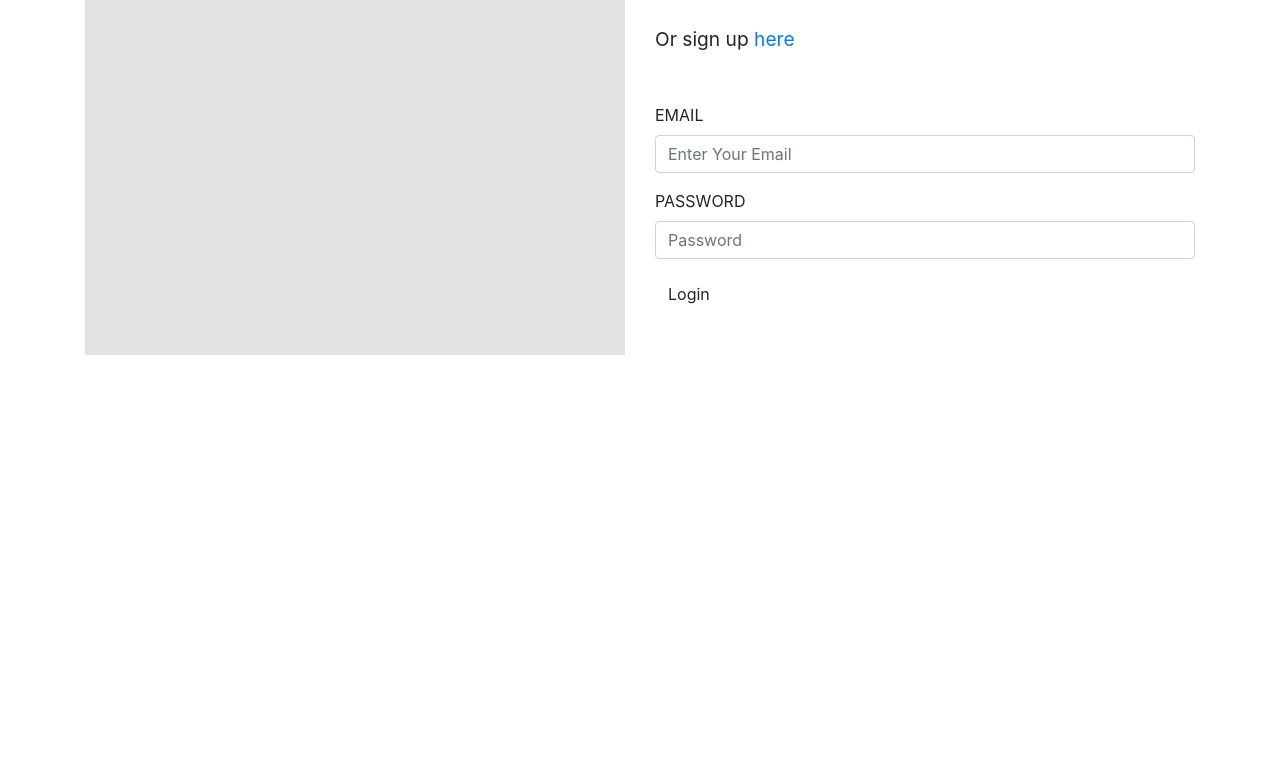
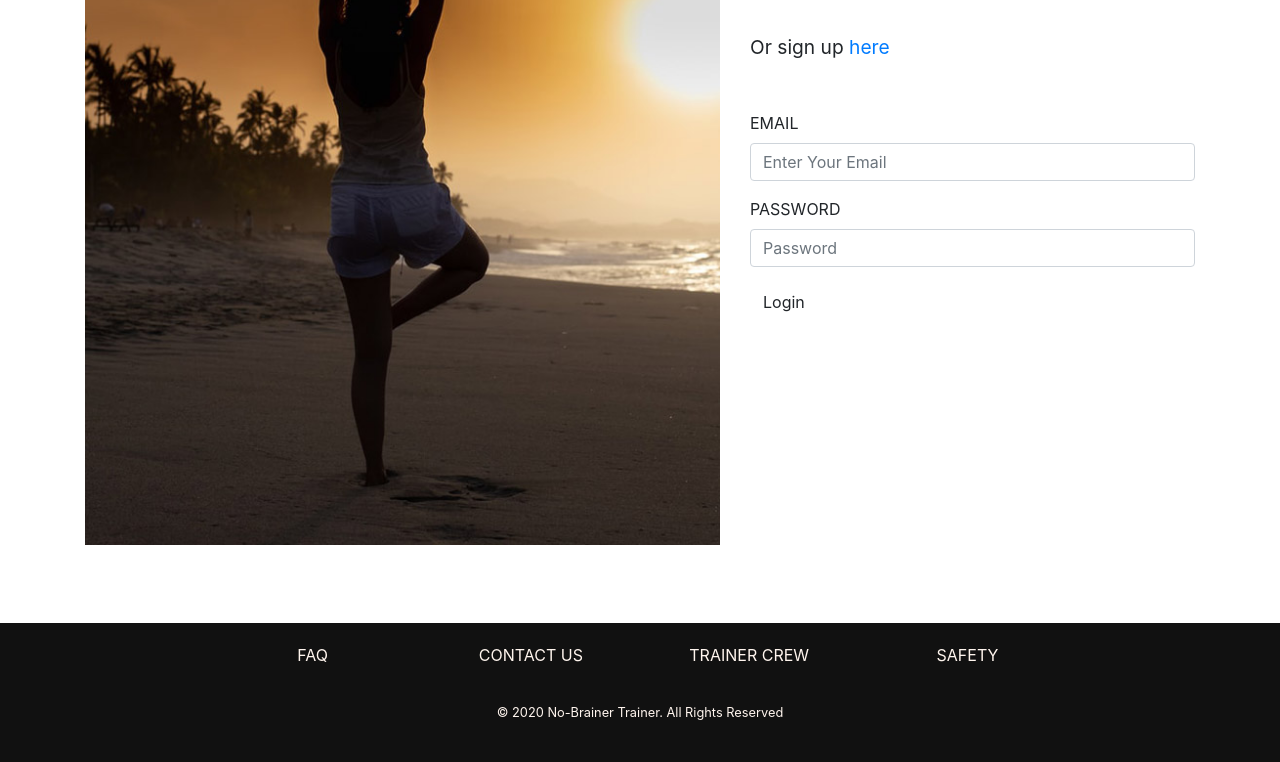
Before and after one commit to pmhagwood/no-brainertrainer, a website: page public/login.html in a window 1280 px wide. Shown: the part 301-1063 px from the top of the page. Before the commit the page ends 800 px from the top, so only its background shows below. Drawn offline with nearby package versions, Linux system fonts and the light colour scheme.

Commit message:
images added

```diff
--- a/config/config.json
+++ b/config/config.json
@@ -1,7 +1,7 @@
 {
   "development": {
     "username": "root",
-    "password": "root",
+    "password": "Pw7Shadow4me2.",
     "database": "nobrainertrainer_db",
     "host": "127.0.0.1",
     "dialect": "mysql"
--- a/public/js/login.js
+++ b/public/js/login.js
@@ -3,6 +3,19 @@ $(document).ready(() => {
   const loginForm = $("form.login");
   const emailInput = $("input#email-input");
   const passwordInput = $("input#password-input");
+  const images = [
+    "assets/images/signup/meditative-mountains-650x800.jpg",
+    "assets/images/signup/sun-worship.jpg",
+    "assets/images/signup/liftingdude-650x800.jpg",
+    "assets/images/signup/weights-650x800.jpg"
+  ];
+  const size = images.length;
+  $('.signupimageholder img').each(function() {
+    let x = Math.floor(size * Math.random());
+    if ($(this).hasClass("logimage")){
+      $(this).attr("src", images[x]);
+    }
+  })
 
 
   // When the form is submitted, we validate there's an email and password entered
--- a/public/login.html
+++ b/public/login.html
@@ -12,15 +12,20 @@
 <body>
   <header>
     <nav class="navbar navbar-light bg-light">
-        <a class="navbar-brand mainnav" href="#">The <strong>No</strong>-Brainer Trainer</a>
+        <img src="./assets/OneLineLogo.jpg" class="logo d-inline-block align-top" alt="no-brainer logo">
+        <!-- <h5 class="hfive" id="username">USERNAME</h5> -->
+        <h5 class="member-name hfive" id="username"></h5>
     </nav>
 </header>
+<main>
   <div class="container">
     <div class="row">
-      <div class="col-md-6">
-        <div class="signupimageholder"></div>
+      <div class="col-md-7">
+        <div class="signupimageholder">
+          <img class="logimage" src="assets/images/signup/sun-worship" alt="guy thinking photo">
+        </div>
       </div>
-      <div class="col-md-6 signupblock">
+      <div class="col-md-5 signupblock">
         <h2>WELCOME BACK!</h2>
         <p class="signupsubhead">Enter your user name and password and we'll get back on track.</p>
         <p class="logintext">Or sign up <a href="/signup">here</a></p>
@@ -38,6 +43,24 @@
       </div>
     </div>
   </div>
+</main>
+<footer>
+  <div class="row justify-content-md-center footerlinks">
+      <div class="col-md-2">
+          <p>FAQ</p>
+      </div>
+      <div class="col-md-2">
+          <p>CONTACT US</p>
+      </div>
+      <div class="col-md-2">
+          <p>TRAINER CREW</p>
+      </div>
+      <div class="col-md-2">
+          <p>SAFETY</p>
+      </div>
+  </div>
+  <div class="disclaimer">© 2020 No-Brainer Trainer. All Rights Reserved</div>
+</footer>
 
   <script src="https://cdnjs.cloudflare.com/ajax/libs/jquery/3.2.1/jquery.min.js"></script>
   <script type="text/javascript" src="js/login.js"></script>
--- a/public/stylesheets/style.css
+++ b/public/stylesheets/style.css
@@ -113,17 +113,23 @@ form.login {
 }
 
 footer {
-  background-color:rgb(17, 17, 17);
+  background-color: rgb(17, 17, 17);
   color:seashell;
 }
 .footerlinks {
-  padding: 20px 0px
+  padding: 20px 0px;
+  text-align: center;
 }
 
 /* sign-up page */
 .signupimageholder {
-  height: 600px;
-  background-color: rgb(226, 226, 226);
+  height: 800px;
+  margin-bottom: 60px;
+}
+.signupimageholder img {
+    max-width: 100%;
+    max-height: 100%;
+    object-fit: contain;
 }
 .logintext {
   padding-top: 20px;
@@ -191,6 +197,7 @@ footer {
 }
 .logo {
   width:20%;
+  margin: 10px 0px 0px 20px;
 }
 
 .bkndBoxRight {
```
Also changed, not shown: public/signup.html (+24 -2 lines), public/assets/images/signup/liftingdude-650x800.jpg (added), public/assets/images/signup/meditative-mountains-650x800.jpg (added), public/assets/images/signup/sun-worship.jpg (added), public/assets/images/signup/thinking-650x800.jpg (added), public/assets/images/signup/weights-650x800.jpg (added).
